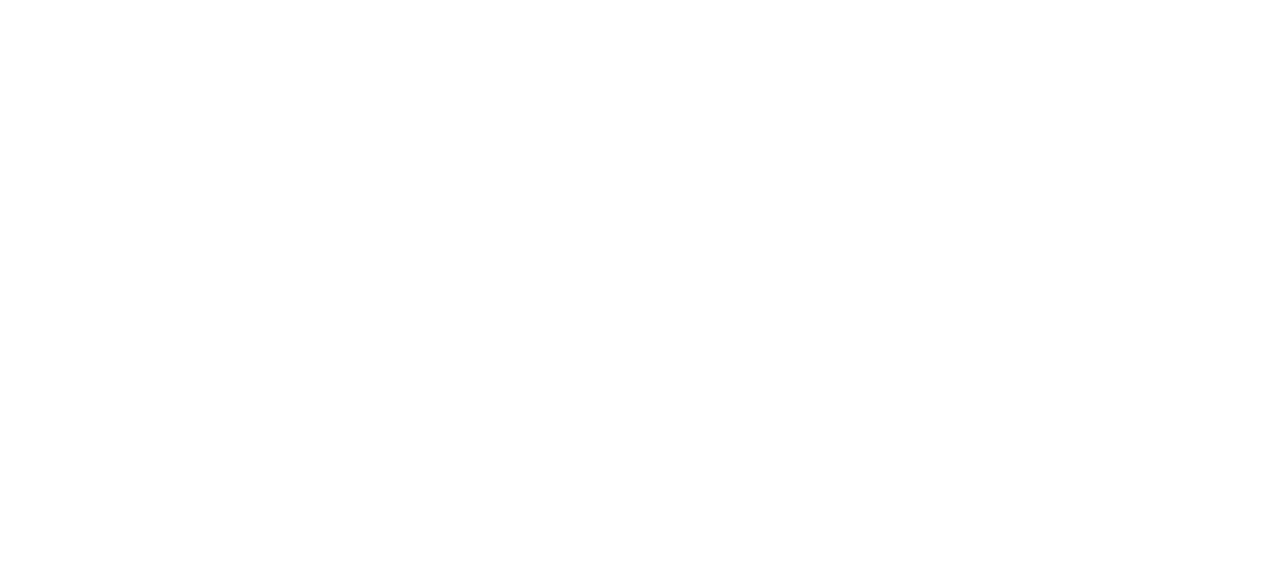
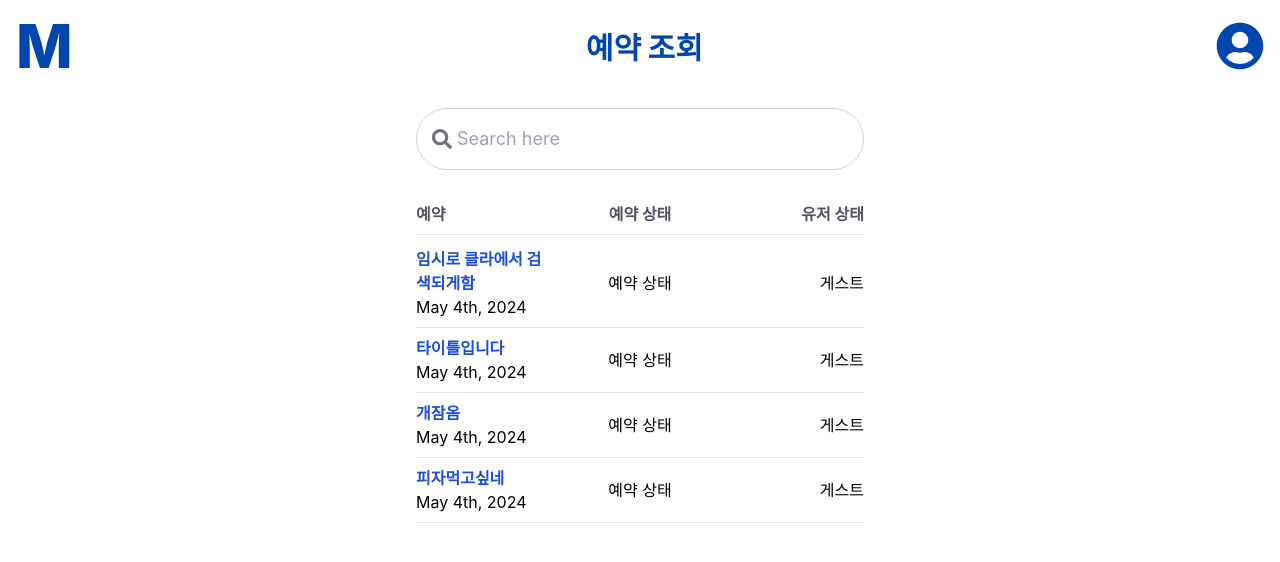
Before and after one commit to won-N-only/ReadyToMeetF, a React (Create React App) app: page /ReservationListPage in a window 1280 px wide. Before the commit this address had no page. Shown: the top 562 px of the page. Built offline with nearby package versions, Linux system fonts and the light colour scheme.

Commit message:
feat: reservation list

```diff
--- a/src/App.js
+++ b/src/App.js
@@ -4,8 +4,8 @@
 import MyPage from './pages/MyPage';
 import OnConstruction from './pages/OnConstruction'
 import ReservationCreatePage from './pages/Reservation/Create';
+import ReservationListPage from './pages/Reservation/List';
 // import ReservationDetail from './pages/Reservation/Detail';
-// import ReservationList from './pages/Reservation/List';
 // import AccountRegister from './pages/Account/Register';
 // import TermsPolicy from './pages/Policy';
 
@@ -18,8 +18,8 @@
         <Route path="/MyPage" element={<MyPage />} />
         <Route path="/OnConstruction" element={<OnConstruction />} />
         <Route path="/ReservationCreatePage" element={<ReservationCreatePage />} />
+        <Route path="/ReservationListPage" element={<ReservationListPage />} />
         {/* <Route path="/Reservation/detail" element={<ReservationDetail />} /> */}
-        {/* <Route path="/Reservation/list" element={<ReservationList />} /> */}
         {/* <Route path="/account/register" element={<AccountRegister />} /> */}
         {/* <Route path="/terms-policy" element={<TermsPolicy />} /> */}
       </Routes>
--- a/src/pages/MyPage.js
+++ b/src/pages/MyPage.js
@@ -41,7 +41,7 @@
                     <h2 className="text-xl font-bold text-[#0046af]">전화번호 변경</h2>
                 </div>
 
-                <div className="flex items-center mb-4 cursor-pointer" onClick={() => navigateToPage('/OnConstruction')}>
+                <div className="flex items-center mb-4 cursor-pointer" onClick={() => navigateToPage('/ReservationListPage')}>
                     <FaCalendarAlt className="text-3xl text-[#0046af] mr-4" />
                     <h2 className="text-xl font-bold text-[#0046af]">예약 조회</h2>
                 </div>
--- /dev/null
+++ b/src/pages/Reservation/List.js
@@ -0,0 +1,71 @@
+import React, { useState } from 'react';
+import { FaUserCircle, FaSearch } from "react-icons/fa";
+import { useNavigate } from 'react-router-dom';
+
+function ReservationListPage() {
+    const navigate = useNavigate();
+
+    const navigateToPage = (path) => {
+        navigate(path);
+    };
+
+    const reservations = [
+        { title: "임시로 클라에서 검색되게함", date: "May 4th, 2024", status: "예약 상태", type: "게스트" },
+        { title: "타이틀입니다", date: "May 4th, 2024", status: "예약 상태", type: "게스트" },
+        { title: "개잠옴", date: "May 4th, 2024", status: "예약 상태", type: "게스트" },
+        { title: "피자먹고싶네", date: "May 4th, 2024", status: "예약 상태", type: "게스트" },
+    ];
+
+    const [searchTerm, setSearchTerm] = useState("");
+
+    const filteredReservations = reservations.filter((reservation) =>
+        reservation.title.includes(searchTerm)
+    );
+    return (
+        <div className="flex flex-col items-center min-h-screen bg-white px-4">
+            {/* 상단 로고와 사용자 아이콘 */}
+            <div className="flex justify-between items-center w-full py-4">
+                <button onClick={() => navigateToPage('/MainPage')} className="text-6xl text-[#0046af] font-extrabold">M</button >
+                <h1 className="text-3xl text-[#0046af] mt-1 font-extrabold">예약 조회</h1>
+                <button onClick={() => navigateToPage('/MyPage')} className="text-3xl text-gray-700">
+                    <FaUserCircle className="text-5xl text-[#0046af]"></FaUserCircle>
+                </button>
+            </div>
+
+            {/* 검색창 */}
+            <div className="relative w-full max-w-md mt-4">
+                <input
+                    type="text"
+                    placeholder="Search here"
+                    value={searchTerm}
+                    onChange={(e) => setSearchTerm(e.target.value)}
+                    className="w-full p-4 border border-gray-300 rounded-full text-lg focus:outline-none focus:ring-2 focus:ring-[#0046af] pl-10"
+                />
+                <FaSearch className="absolute left-4 top-1/2 transform -translate-y-1/2 text-xl text-gray-500" />
+            </div>
+
+            {/* 예약 목록 */}
+            <div className="w-full max-w-md mt-8">
+                <div className="grid grid-cols-3 gap-4 text-gray-600 font-bold mb-1 border-b pb-2">
+                    <div className="text-left">예약</div>
+                    <div className="text-center">예약 상태</div>
+                    <div className="text-right">유저 상태</div>
+                </div>
+
+                {filteredReservations.map((reservation, index) => (
+                    <div key={index} className="grid grid-cols-3 gap-4 py-2 border-b items-center">
+                        <div className="text-left">
+                            <p className="font-bold text-blue-700">{reservation.title}</p>
+                            <p>{reservation.date}</p>
+                        </div>
+                        <div className="text-center">{reservation.status}</div>
+                        <div className="text-right">{reservation.type}</div>
+                    </div>
+                ))}
+            </div>
+        </div >
+    );
+}
+
+
+export default ReservationListPage;
```
